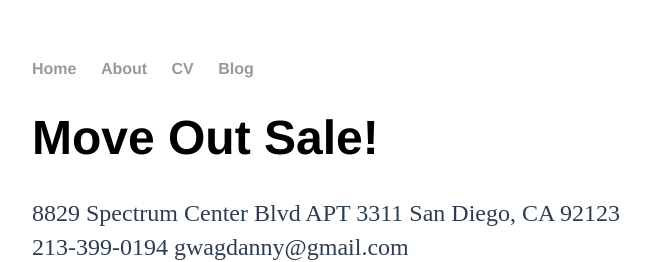
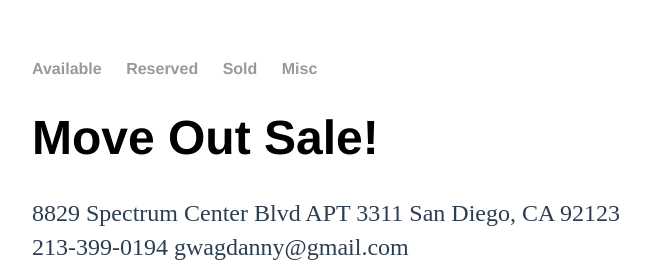
Before and after one commit to AvionMoveOut/AvionMoveOut.github.io, a Jekyll site: the page built from index.html, in a window 1280 px wide. Shown: the top 262 px of the page, without its empty margins (160-810 px from the left). Built offline with Jekyll 4.4.1, drawn with Linux system fonts in a browser that asks for light colours.

Commit message:
Update default.html

```diff
--- a/_layouts/default.html
+++ b/_layouts/default.html
@@ -8,10 +8,10 @@
 		<body>
 			<nav>
 	    		<ul>
-	        		<li><a href="/">Home</a></li>
-		        	<li><a href="/about">About</a></li>
-	        		<li><a href="/cv">CV</a></li>
-	        		<li><a href="/blog">Blog</a></li>
+	        		<li><a href="/">Available</a></li>
+		        	<li><a href="/reserved">Reserved</a></li>
+	        		<li><a href="/sold">Sold</a></li>
+	        		<li><a href="/misc">Misc</a></li>
 	    		</ul>
 			</nav>
 			<div class="container">
```
